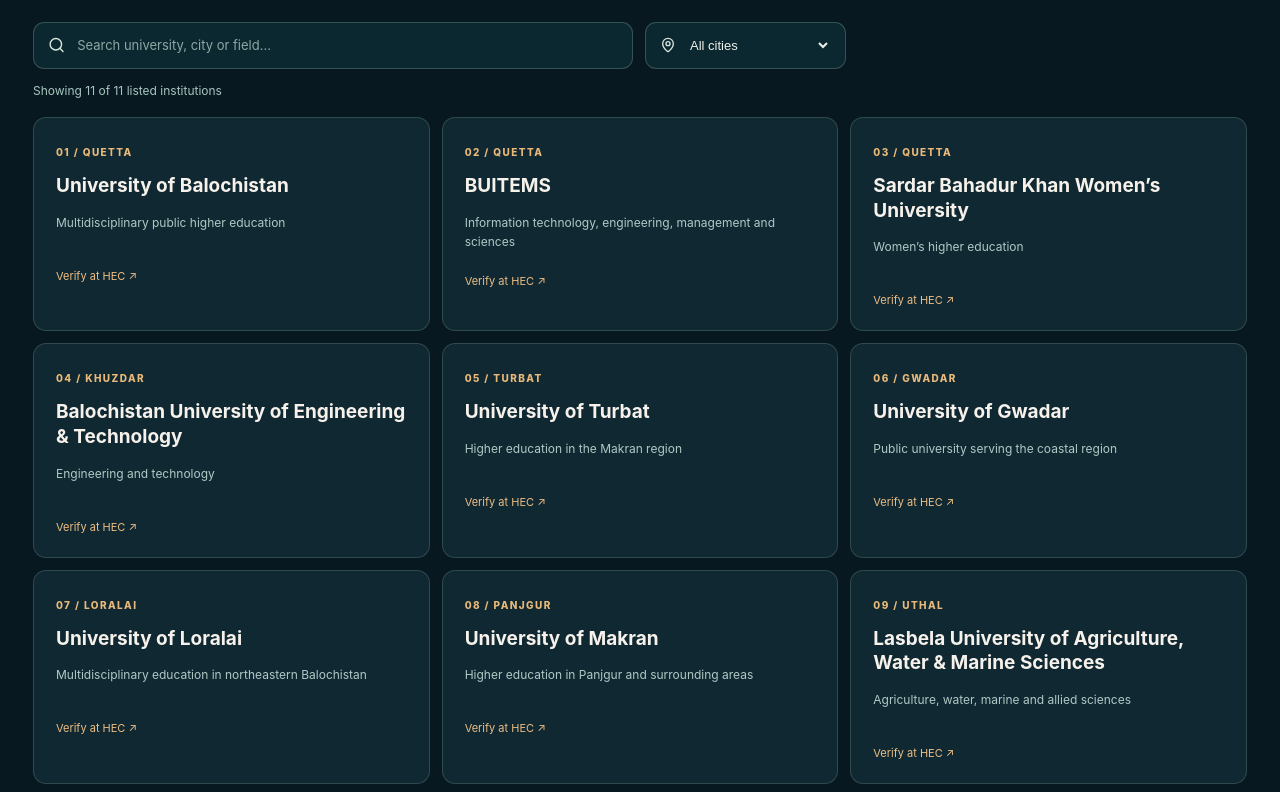
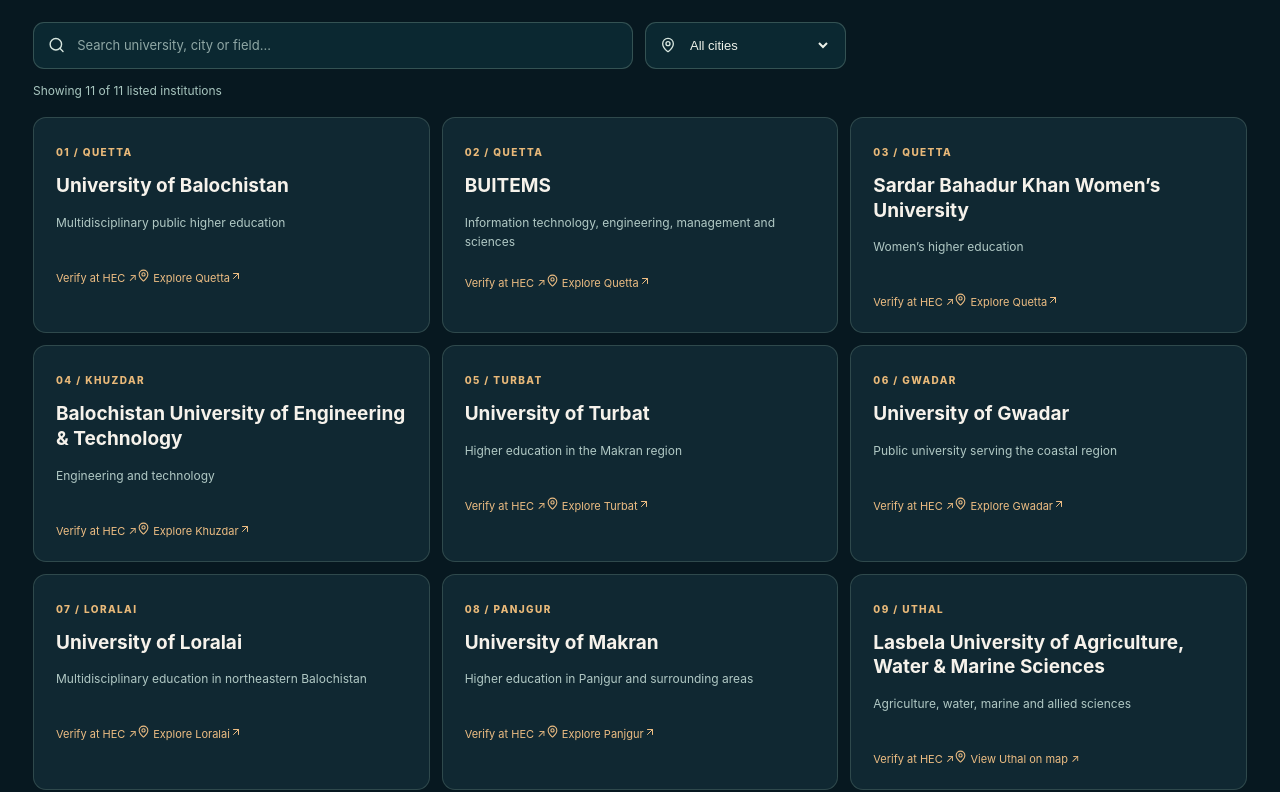
Before and after one commit to salman4dev/balochistan, a Next.js app: page /knowledge in a window 1280 px wide. Shown: the part 4231-5023 px from the top of the page. Built offline with nearby package versions, Linux system fonts and the light colour scheme; no server answers.

Commit message:
Connect universities to corresponding city views in the interactive Balochistan atlas

```diff
--- a/components/university-directory.tsx
+++ b/components/university-directory.tsx
@@ -1,7 +1,9 @@
 'use client';
 import {useDeferredValue,useMemo,useState} from 'react';
-import {Search,MapPin,GraduationCap,X} from 'lucide-react';
+import {Search,MapPin,GraduationCap,X,ArrowUpRight} from 'lucide-react';
+import Link from 'next/link';
 export type UniversityEntry={name:string;city:string;focus:string};
+const atlasDestinations:Record<string,string>={Quetta:'quetta',Turbat:'turbat',Gwadar:'gwadar',Khuzdar:'khuzdar',Loralai:'loralai',Panjgur:'panjgur'};
 export default function UniversityDirectory({universities,verificationUrl}:{universities:UniversityEntry[];verificationUrl:string}){
  const [query,setQuery]=useState('');
  const [location,setLocation]=useState('all');
@@ -14,7 +16,7 @@ export default function UniversityDirectory({universities,verificationUrl}:{univ
    <label className="knowledge-directory-select"><MapPin size={16} aria-hidden="true"/><span className="sr-only">Filter by city</span><select aria-label="Filter universities by city" value={location} onChange={event=>setLocation(event.target.value)}><option value="all">All cities</option>{cities.map(city=><option key={city} value={city}>{city}</option>)}</select></label>
   </div>
   <p className="knowledge-directory-count" aria-live="polite">Showing {visible.length} of {universities.length} listed institutions</p>
-  <div className="knowledge-uni-grid">{visible.map((item,index)=><article key={item.name}><span>{String(index+1).padStart(2,'0')} / {item.city.toUpperCase()}</span><h3>{item.name}</h3><p>{item.focus}</p><a href={verificationUrl} target="_blank" rel="noopener noreferrer">Verify at HEC ↗</a></article>)}</div>
+  <div className="knowledge-uni-grid">{visible.map((item,index)=><article key={item.name}><span>{String(index+1).padStart(2,'0')} / {item.city.toUpperCase()}</span><h3>{item.name}</h3><p>{item.focus}</p><div className="knowledge-uni-links"><a href={verificationUrl} target="_blank" rel="noopener noreferrer">Verify at HEC ↗</a>{atlasDestinations[item.city]?<Link href={"/?place="+atlasDestinations[item.city]} aria-label={"Explore "+item.city+" in Balochistan interactive atlas"}><MapPin size={13}/> Explore {item.city}<ArrowUpRight size={12}/></Link>:<a href={"https://www.openstreetmap.org/search?query="+encodeURIComponent(item.city+", Balochistan, Pakistan")} target="_blank" rel="noopener noreferrer"><MapPin size={13}/> View {item.city} on map ↗</a>}</div></article>)}</div>
   {visible.length===0&&<div className="knowledge-directory-empty"><GraduationCap size={25} aria-hidden="true"/><strong>No institutions found</strong><p>Try another name, field or city.</p><button type="button" onClick={()=>{setQuery('');setLocation('all')}}>Clear filters</button></div>}
  </div>;
 }
```
